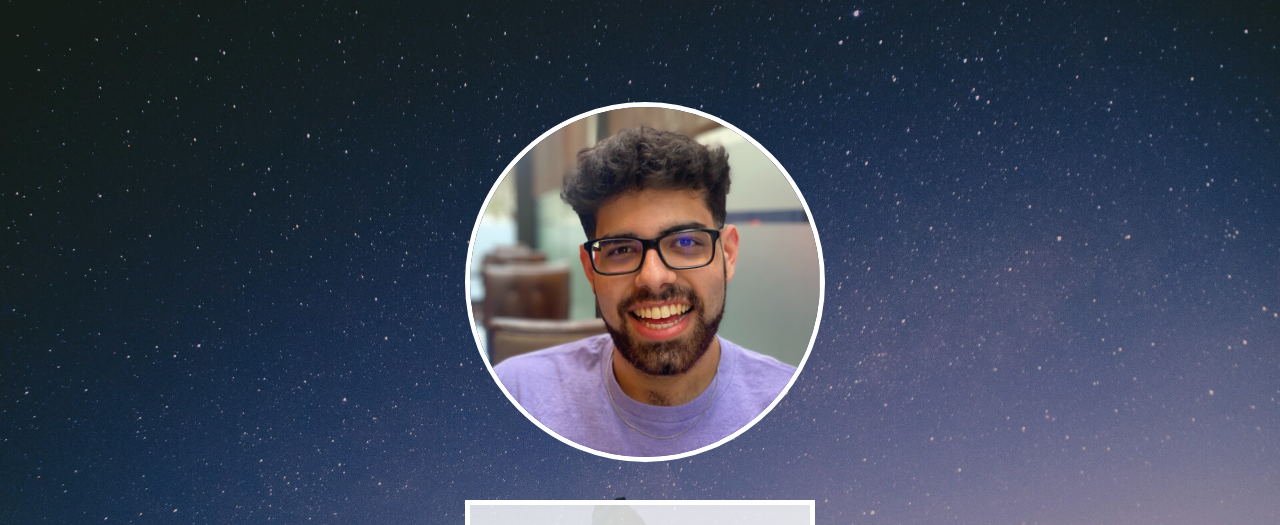
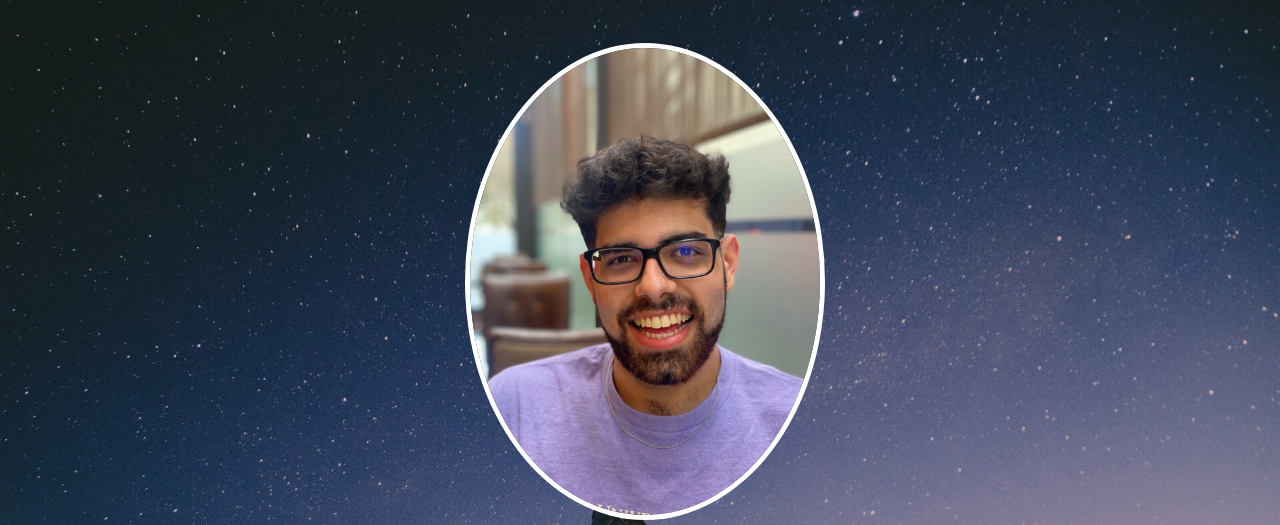
Before and after one commit to Benkers/benkers, a plain HTML site: page index.html in a window 1280 px wide. Shown: the top 525 px of the page. Drawn offline with Linux system fonts and the light colour scheme.

Commit message:
Update index.html
Updated img

```diff
--- a/index.html
+++ b/index.html
@@ -18,7 +18,7 @@
 </head>
 <body>
 	<content>
-		<img id="profile" draggable="false" src="img/profile.jpg">
+		<img id="profile" draggable="false" src="img/profile2.jpg">
 		<h1>Ben McCluskey</h1>
 		<div id="social">
 			<a href="https://twitter.com/benkersben" target="_blank">
```
